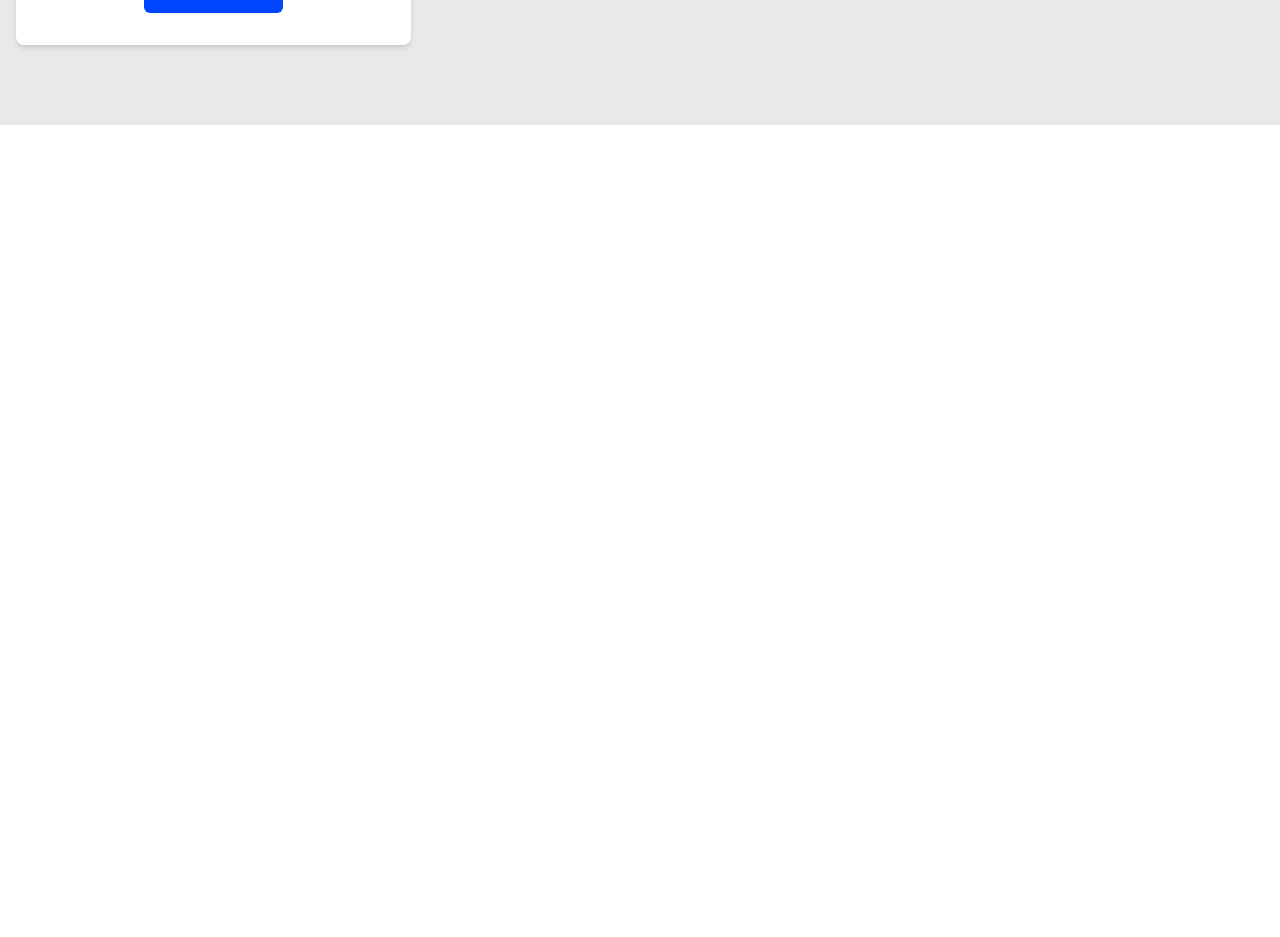
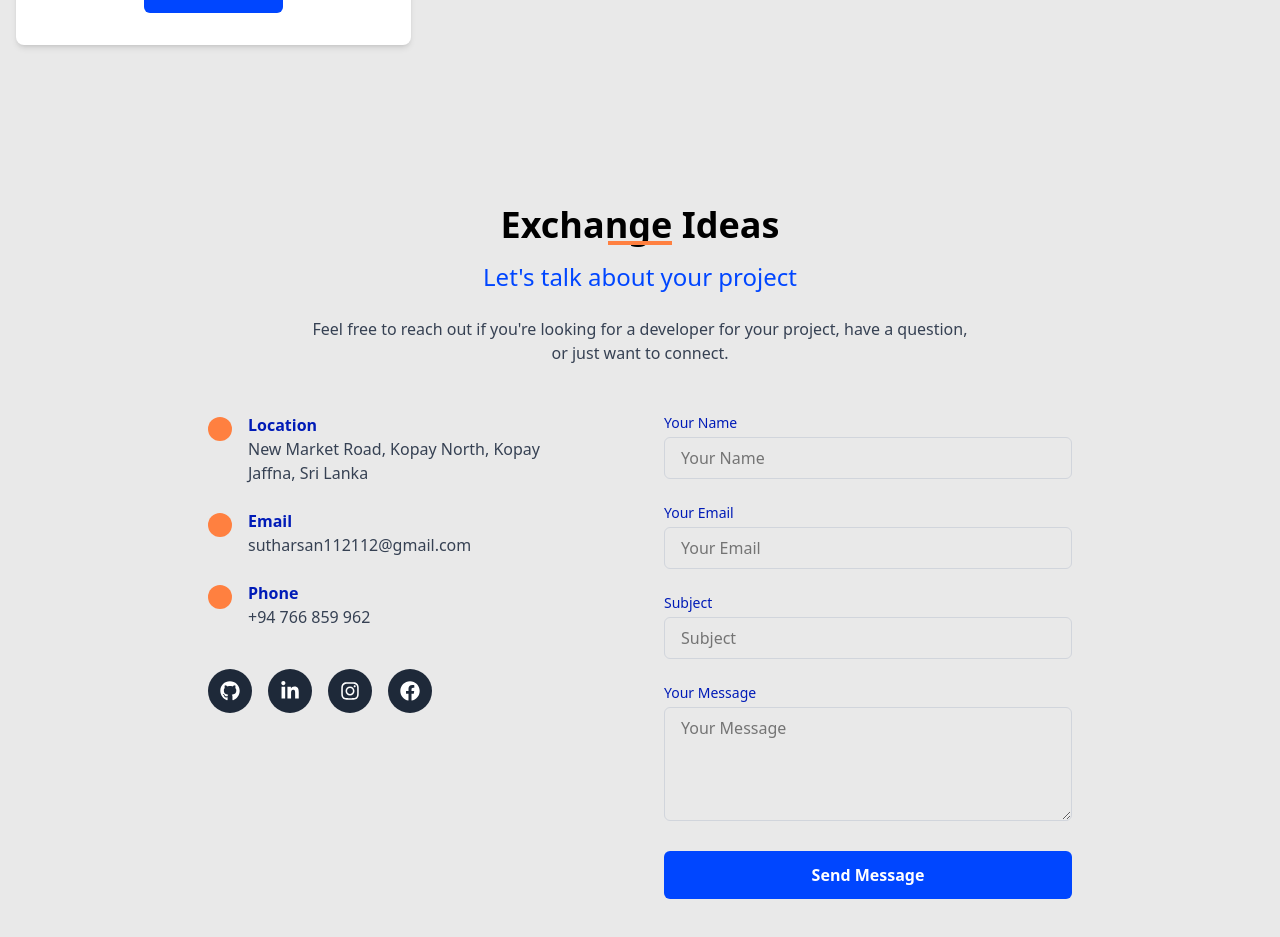
Before and after one commit to paakis22/Portfolio, a React (Vite) app in the folder frontend/: page / in a window 1280 px wide. Shown: the part 2760-3697 px from the top of the page. Before the commit the page ends 2885 px from the top, so only its background shows below. Built offline with nearby package versions, Linux system fonts and the light colour scheme.

Commit message:
Initial commit

```diff
--- a/frontend/src/App.jsx
+++ b/frontend/src/App.jsx
@@ -8,7 +8,7 @@ import About from './pages/About.jsx';
 import Skills from './pages/Skills.jsx';
 import Education from './pages/Education.jsx';
 // import Service from './pages/Services.jsx';
-// import Contact from './pages/Contact.jsx';
+import Contact from './pages/Contact.jsx';
 
 function App() {
   return (
@@ -20,7 +20,7 @@ function App() {
         <Route path='/skills' element={<Skills />} />
         <Route path='/education' element={<Education />} />
         {/* <Route path='/service' element={<Service />} /> */}
-        {/* <Route path='/contact' element={<Contact />} /> */}
+        <Route path='/contact' element={<Contact />} />
       </Routes>
     </>
   );
--- a/frontend/src/pages/Contact.jsx
+++ b/frontend/src/pages/Contact.jsx
@@ -0,0 +1,186 @@
+import React from "react";
+import {
+  FaGithub,
+  FaLinkedinIn,
+  FaInstagram,
+  FaFacebook,
+} from "react-icons/fa";
+
+const Contact = () => {
+  return (
+    <section id="contact" className="py-20 bg-[#E9E9E9]">
+      <div className="container mx-auto px-4 max-w-4xl">
+        {/* Section Header */}
+        <div className="text-center mb-12">
+          <h2 className="text-4xl font-bold text-[#000000] mb-4 relative">
+            Exchange Ideas
+            <span className="absolute bottom-0 left-1/2 transform -translate-x-1/2 w-16 h-1 bg-[#FF8040]"></span>
+          </h2>
+          <h3 className="text-2xl text-[#0046FF] mb-6">
+            Let's talk about your project
+          </h3>
+          <p className="text-gray-700 max-w-2xl mx-auto">
+            Feel free to reach out if you're looking for a developer for your
+            project, have a question, or just want to connect.
+          </p>
+        </div>
+
+        <div className="flex flex-col md:flex-row gap-12">
+          {/* Contact Information - Left Side */}
+          <div className="md:w-1/2">
+            <div className="space-y-6 text-left">
+              <div className="flex items-start">
+                <div className="flex-shrink-0 mt-1">
+                  <div className="w-6 h-6 bg-[#FF8040] rounded-full"></div>
+                </div>
+                <div className="ml-4">
+                  <h4 className="font-bold text-[#001BB7]">Location</h4>
+                  <p className="text-gray-700">
+                    New Market Road, Kopay North, Kopay<br />
+                    Jaffna, Sri Lanka
+                  </p>
+                </div>
+              </div>
+
+              <div className="flex items-start">
+                <div className="flex-shrink-0 mt-1">
+                  <div className="w-6 h-6 bg-[#FF8040] rounded-full"></div>
+                </div>
+                <div className="ml-4">
+                  <h4 className="font-bold text-[#001BB7]">Email</h4>
+                  <p className="text-gray-700">sutharsan112112@gmail.com</p>
+                </div>
+              </div>
+
+              <div className="flex items-start">
+                <div className="flex-shrink-0 mt-1">
+                  <div className="w-6 h-6 bg-[#FF8040] rounded-full"></div>
+                </div>
+                <div className="ml-4">
+                  <h4 className="font-bold text-[#001BB7]">Phone</h4>
+                  <p className="text-gray-700">+94 766 859 962</p>
+                </div>
+              </div>
+
+              {/* Social Icons - Moved inside contact info section */}
+              <div className="pt-4">
+                <div className="flex gap-4 justify-start">
+                  <a
+                    href="https://github.com/sutharsan112112"
+                    target="_blank"
+                    rel="noopener noreferrer"
+                    className="bg-gray-800 hover:bg-[#0046FF] p-3 rounded-full text-white transition duration-300 hover:-translate-y-1"
+                    aria-label="GitHub"
+                  >
+                    <FaGithub size={20} />
+                  </a>
+                  <a
+                    href="https://www.linkedin.com/in/sasi-sutharsan-807a04358?utm_source=share&utm_campaign=share_via&utm_content=profile&utm_medium=android_app"
+                    target="_blank"
+                    rel="noopener noreferrer"
+                    className="bg-gray-800 hover:bg-[#0046FF] p-3 rounded-full text-white transition duration-300 hover:-translate-y-1"
+                    aria-label="LinkedIn"
+                  >
+                    <FaLinkedinIn size={20} />
+                  </a>
+                  <a
+                    href="https://www.instagram.com/sasi.sutharsan/profilecard/?igsh=MWVuaXhpb3Nhb2U3cQ=="
+                    target="_blank"
+                    rel="noopener noreferrer"
+                    className="bg-gray-800 hover:bg-[#0046FF] p-3 rounded-full text-white transition duration-300 hover:-translate-y-1"
+                    aria-label="Instagram"
+                  >
+                    <FaInstagram size={20} />
+                  </a>
+                  <a
+                    href="https://www.facebook.com/share/1F9X51DbbR/"
+                    target="_blank"
+                    rel="noopener noreferrer"
+                    className="bg-gray-800 hover:bg-[#0046FF] p-3 rounded-full text-white transition duration-300 hover:-translate-y-1"
+                    aria-label="Facebook"
+                  >
+                    <FaFacebook size={20} />
+                  </a>
+                </div>
+              </div>
+            </div>
+          </div>
+
+          {/* Contact Form - Right Side */}
+          <div className="md:w-1/2">
+            <form className="space-y-6">
+              <div>
+                <label
+                  htmlFor="name"
+                  className="block text-sm font-medium text-[#001BB7] mb-1 text-left"
+                >
+                  Your Name
+                </label>
+                <input
+                  type="text"
+                  id="name"
+                  className="w-full px-4 py-2 border border-gray-300 rounded-md focus:outline-none focus:ring-2 focus:ring-[#0046FF]"
+                  placeholder="Your Name"
+                />
+              </div>
+
+              <div>
+                <label
+                  htmlFor="email"
+                  className="block text-sm font-medium text-[#001BB7] mb-1 text-left"
+                >
+                  Your Email
+                </label>
+                <input
+                  type="email"
+                  id="email"
+                  className="w-full px-4 py-2 border border-gray-300 rounded-md focus:outline-none focus:ring-2 focus:ring-[#0046FF]"
+                  placeholder="Your Email"
+                />
+              </div>
+
+              <div>
+                <label
+                  htmlFor="subject"
+                  className="block text-sm font-medium text-[#001BB7] mb-1 text-left"
+                >
+                  Subject
+                </label>
+                <input
+                  type="text"
+                  id="subject"
+                  className="w-full px-4 py-2 border border-gray-300 rounded-md focus:outline-none focus:ring-2 focus:ring-[#0046FF]"
+                  placeholder="Subject"
+                />
+              </div>
+
+              <div>
+                <label
+                  htmlFor="message"
+                  className="block text-sm font-medium text-[#001BB7] mb-1 text-left"
+                >
+                  Your Message
+                </label>
+                <textarea
+                  id="message"
+                  rows="4"
+                  className="w-full px-4 py-2 border border-gray-300 rounded-md focus:outline-none focus:ring-2 focus:ring-[#0046FF]"
+                  placeholder="Your Message"
+                ></textarea>
+              </div>
+
+              <button
+                type="submit"
+                className="w-full bg-[#0046FF] hover:bg-[#001BB7] text-white font-bold py-3 px-6 rounded-md transition-colors duration-300"
+              >
+                Send Message
+              </button>
+            </form>
+          </div>
+        </div>
+      </div>
+    </section>
+  );
+};
+
+export default Contact;
--- a/frontend/src/pages/Home.jsx
+++ b/frontend/src/pages/Home.jsx
@@ -11,7 +11,7 @@ import About from "../pages/About.jsx";
 import Skills from "./Skills.jsx";
 import Education from "./Education.jsx";
 // import Service from "./Service.jsx";
-// import Contact from "./Contact.jsx";
+import Contact from "./Contact.jsx";
 
 const Home = () => {
   const [activeButton, setActiveButton] = useState(null);
@@ -142,9 +142,9 @@ const Home = () => {
       </section> */}
 
       {/* Contact Section */}
-      {/* <section id="/contact">
+      <section id="/contact">
         <Contact />
-      </section> */}
+      </section>
     </>
   );
 };
```
